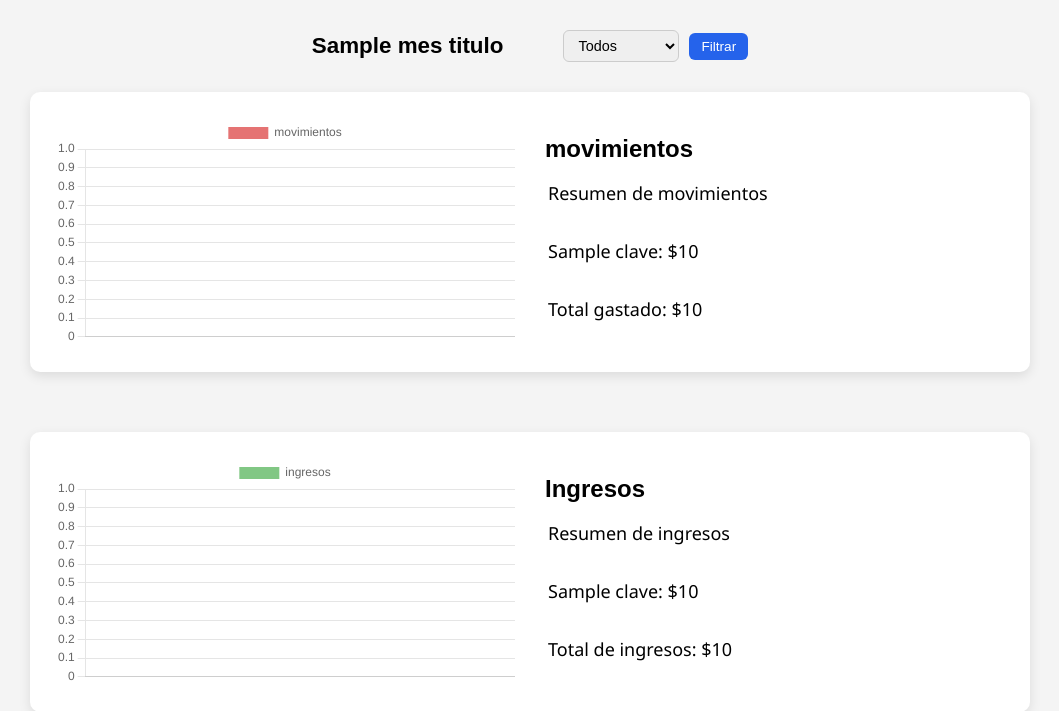
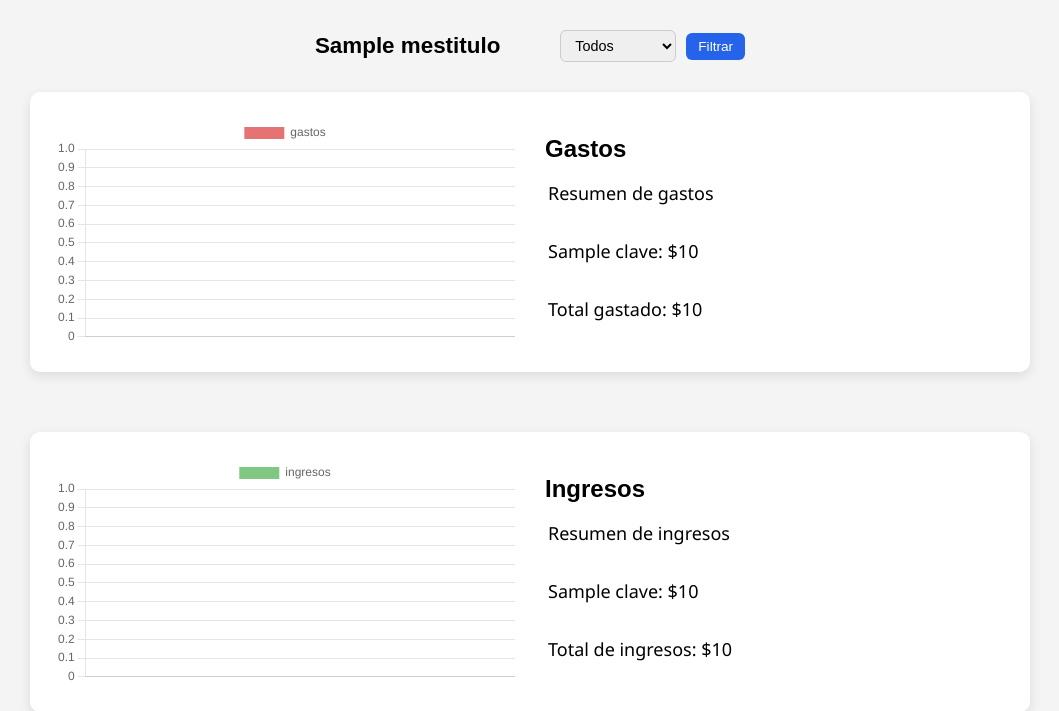
Before and after one commit to EZE1905/Gestor_de_gastos, a Flask app: template templates/resumen.html in a window 1280 px wide. Shown: the part 80-791 px from the top of the page, without its empty margins (110-1169 px from the left). Run offline with Flask 3, Linux system fonts and the light colour scheme; the template is opened without the code that fills it: most values are stand-ins (such as "Sample title", 1, 10 or a date in 2020).

Commit message:
seccion resumen lista

```diff
--- a/app.py
+++ b/app.py
@@ -1,6 +1,5 @@
 from flask import Flask, render_template,redirect,url_for,request,flash
-from m_gestor_gastos_sql import obtener_movimientos,calcular_movimientos,agregar_movimiento,eliminar_movimiento,editar_movimiento,obtener_un_movimiento,obtener_movimientos_por_mes,meses
-
+from m_gestor_gastos_sql import obtener_movimientos,calcular_movimientos,agregar_movimiento,eliminar_movimiento,editar_movimiento,obtener_un_movimiento,obtener_movimientos_por_mes,meses,total_meses,calcular_por_categoria
 app = Flask(__name__)
 app.secret_key = 'super_secret_key' # Necesario para sesiones
 
@@ -53,17 +52,17 @@
 @app.route("/resumen")
 def resumen():
     mes = request.args.get("mes")
-    movimientos_mes = filtrar_mes(mes,movimientos)
-    mes_titulo = meses(mes)
-    cat_movimientos, cat_ingresos = calcular_por_categoria(movimientos_mes)
-    saldo, total_gastado, total_ingresos = calcular_movimientos(movimientos_mes)
+    movimientos_por_mes = obtener_movimientos_por_mes(mes)
+    mestitulo = meses(mes)
+    cat_gastos, cat_ingresos = calcular_por_categoria(movimientos_por_mes)
+    saldo, total_gastado, total_ingresos = calcular_movimientos(movimientos_por_mes)
     totales = {
-        "movimientos" : total_gastado,
+        "gastos" : total_gastado,
         "ingresos" : total_ingresos,
         "saldo" : saldo
     }
-    ingreso,gasto = total_meses(movimientos)
-    return render_template('resumen.html',ingreso=ingreso,gasto=gasto,mes_titulo = mes_titulo,mes = mes,movimientos_mes=movimientos_mes,cat_movimientos=cat_movimientos,cat_ingresos=cat_ingresos,totales=totales)
+    ingreso,gasto = total_meses(movimientos_por_mes)
+    return render_template('resumen.html',ingreso=ingreso,gasto=gasto,mestitulo = mestitulo,mes = mes,movimientos_por_mes=movimientos_por_mes,cat_gastos=cat_gastos,cat_ingresos=cat_ingresos,totales=totales)
 
 def pagina_no_encontrada(error):
     return redirect(url_for("index"))
--- a/static/css/layout.css
+++ b/static/css/layout.css
@@ -108,7 +108,7 @@
 }
 
 /* BOTON */
-.contenedor_titulo_filtro button {
+.btn-filtrar {
     padding: 6px 12px;
     border: none;
     border-radius: 6px;
--- a/static/js/resumen.js
+++ b/static/js/resumen.js
@@ -1,14 +1,14 @@
-let labels_movimientos = Object.keys(window.datos_movimientos)
-let data_movimientos = Object.values(window.datos_movimientos)
+let labels_gastos = Object.keys(window.datos_gastos)
+let data_gastos = Object.values(window.datos_gastos)
 
-let grafico_movimientos = document.getElementById("movimientos").getContext("2d");
-let migrafico = new Chart(grafico_movimientos,{
+let grafico_gastos = document.getElementById("gastos").getContext("2d");
+let migrafico = new Chart(grafico_gastos,{
     type:"bar",
     data:{
-        labels: labels_movimientos,
+        labels: labels_gastos,
         datasets: [{
-            label: "movimientos",
-            data: data_movimientos,
+            label: "gastos",
+            data: data_gastos,
             backgroundColor:[
                 "#E57373"
             ]
@@ -95,7 +95,7 @@
                 pointBackgroundColor: "#22c55e"
             },
             {
-                label: "movimientos",
+                label: "Gastos",
                 data: data_gasto_mes,
                 borderColor: "#ef4444",
                 backgroundColor: "rgba(239,68,68,0.15)",
--- a/templates/index.html
+++ b/templates/index.html
@@ -41,13 +41,14 @@
                         <option value="2026-11"{% if mes == "2026-11" %} selected {% endif %}>Noviembre</option>
                         <option value="2026-12"{% if mes == "2026-12" %} selected {% endif %}>Diciembre</option>
                     </select>
-                    <button type="submit">Filtrar</button>
+                    <button type="submit" class="btn-filtrar">Filtrar</button>
                 </form>
             </div>
             <table>
                 <thead>
                     <tr>
                         <th>Fecha</th>
+                        <input type="hidden">
                         <th>Tipo</th>
                         <th>Categoría</th>
                         <th>Monto</th>
--- a/templates/resumen.html
+++ b/templates/resumen.html
@@ -5,11 +5,7 @@
 {% block body %}
 <script src="https://cdnjs.cloudflare.com/ajax/libs/Chart.js/4.5.0/chart.umd.js"></script>
 <div class="contenedor_titulo_filtro contenedor_resumen">
-    {% if mes %}
-        <h3 class="subtitulo">Resumen de {{ mes_titulo }}</h3>
-    {% else %}
-        <h3 class="subtitulo">{{ mes_titulo }}</h3>
-    {% endif %}
+    <h3 class="subtitulo">{{ mestitulo }}</h3>
     <!-- FILTRO -->
     <form method="GET" action="/resumen">
         <select name="mes" class="filtro">
@@ -27,23 +23,23 @@
             <option value="2026-11"{% if mes == "2026-11" %} selected {% endif %}>Noviembre</option>
             <option value="2026-12"{% if mes == "2026-12" %} selected {% endif %}>Diciembre</option>
         </select>
-        <button type="submit">Filtrar</button>
+        <button type="submit" class="btn-filtrar">Filtrar</button>
     </form>
 </div>
 <div class="seccion">
     <div class="contenido">
         <div class="grafico">
-            <canvas id="movimientos"></canvas>
+            <canvas id="gastos"></canvas>
         </div>
         <div class="resumen_chart">
-            <h2>movimientos</h2>
-            <p>Resumen de movimientos</p>
+            <h2>Gastos</h2>
+            <p>Resumen de gastos</p>
             <br>
-            {% for clave,valor in cat_movimientos.items() %}
+            {% for clave,valor in cat_gastos.items() %}
             <p>{{ clave }}: ${{ "{:,}".format(valor).replace(",",".") }}</p>
             {% endfor %}
             <br>
-            <p>Total gastado: ${{ "{:,}".format(totales.movimientos).replace(",",".") }}</p>
+            <p>Total gastado: ${{ "{:,}".format(totales.gastos).replace(",",".") }}</p>
         </div>
     </div>
 </div>
@@ -77,7 +73,7 @@
             <br>
             <p>Total ingresos: ${{ "{:,}".format(totales.ingresos).replace(",",".") }}</p>
             <br>
-            <p>Total movimientos: ${{ "{:,}".format(totales.movimientos).replace(",",".") }}</p>
+            <p>Total movimientos: ${{ "{:,}".format(totales.gastos).replace(",",".") }}</p>
             <br>
             <p>Saldo disponible: ${{ "{:,}".format(totales.saldo).replace(",",".") }}</p>
         </div>
@@ -93,7 +89,7 @@
     </div>
 </div>
 <script>
-    window.datos_movimientos = {{ cat_movimientos | tojson | safe }};
+    window.datos_gastos = {{ cat_gastos | tojson | safe }};
     window.datos_ingresos = {{ cat_ingresos | tojson | safe }};
     window.datos_totales = {{ totales | tojson | safe }};
     window.datos_ingreso_mes = {{ ingreso | tojson | safe }};
```
Also changed, not shown: other parts of static/css/layout.css (+38 -2 lines), m_gestor_gastos_sql.py (+25 -6 lines).
